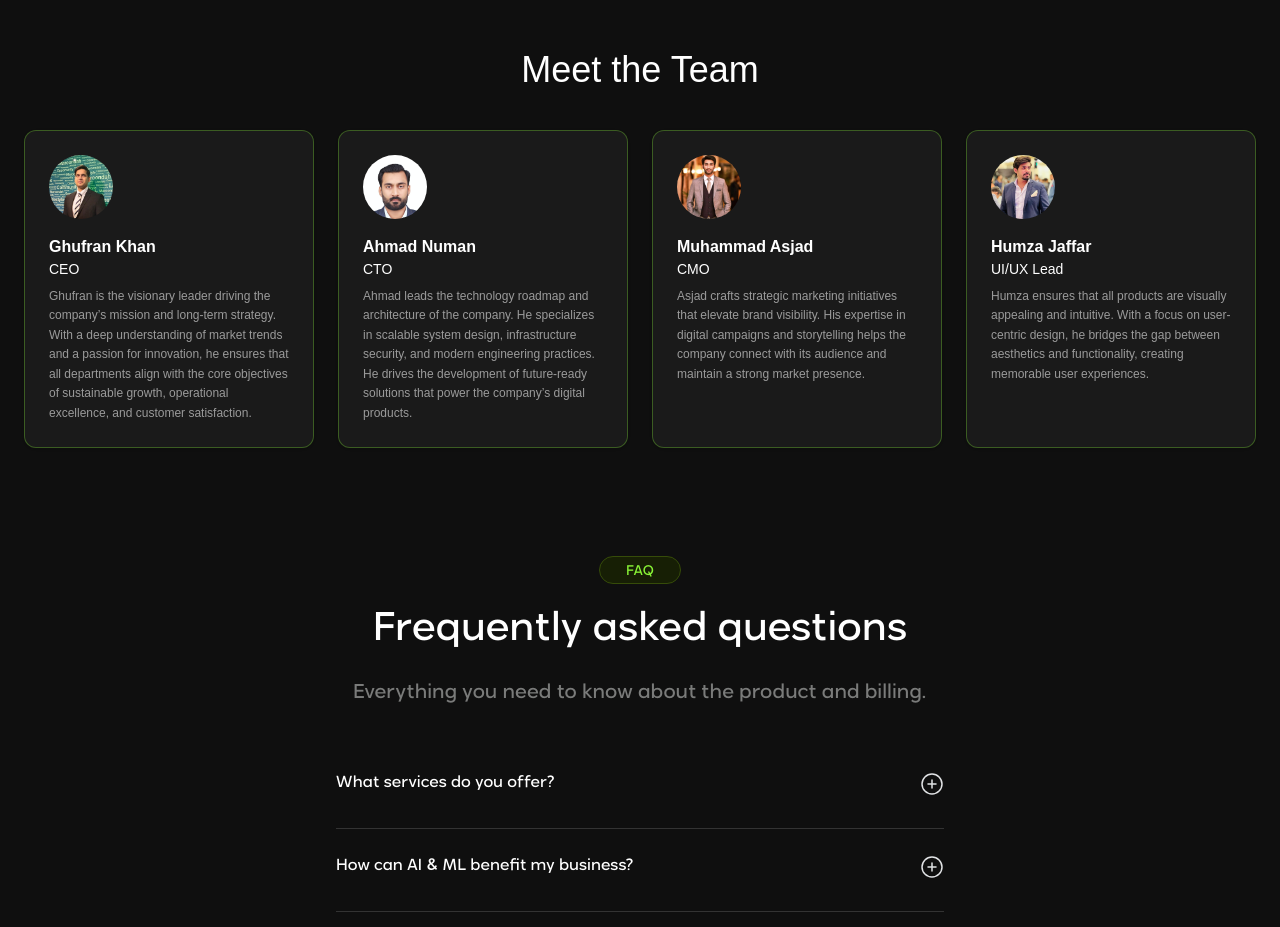
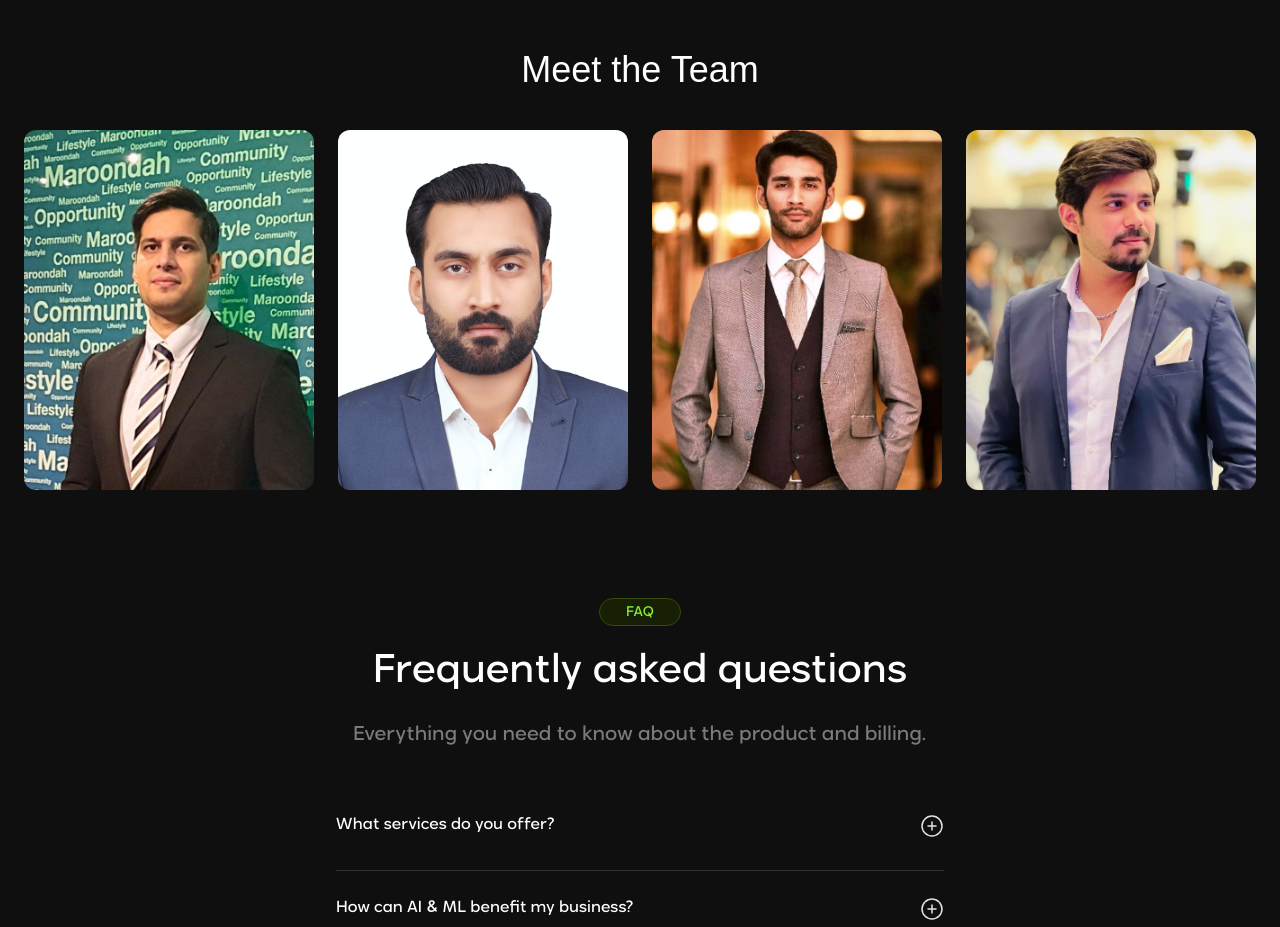
Before and after one commit to waleedgujjar/EMBIOTIX-main, a Next.js app in the folder EMBIOTIX-landing-page-main/: page / in a window 1280 px wide. Shown: the part 3420-4347 px from the top of the page. Built offline with nearby package versions, Linux system fonts and the light colour scheme.

Commit message:
Teams Update

```diff
--- a/EMBIOTIX-landing-page-main/src/app/globals.css
+++ b/EMBIOTIX-landing-page-main/src/app/globals.css
@@ -9,6 +9,15 @@
 }
 html {
   scroll-behavior: smooth;
+}
+.perspective {
+  perspective: 1000px;
+}
+.transform-style-preserve-3d {
+  transform-style: preserve-3d;
+}
+.backface-hidden {
+  backface-visibility: hidden;
 }
 .perspective {
   perspective: 1000px;
--- a/EMBIOTIX-landing-page-main/src/components/teams/page.tsx
+++ b/EMBIOTIX-landing-page-main/src/components/teams/page.tsx
@@ -1,4 +1,5 @@
 "use client";
+
 import Image from "next/image";
 import { motion } from "framer-motion";
 
@@ -42,8 +43,22 @@ export default function TeamGrid() {
             initial={{ opacity: 0, y: 20 }}
             animate={{ opacity: 1, y: 0 }}
             transition={{ delay: idx * 0.1, duration: 0.4 }}
-            className="bg-[#1a1a1a] w-full max-w-[296px] h-auto mx-auto p-6 rounded-xl border border-[#89f436]/30 text-left flex flex-col items-start shadow-sm"
+            className="perspective"
           >
+            <div className="relative w-full max-w-[296px] h-[360px] mx-auto">
+              <div className="group transition-transform duration-500 transform-style-preserve-3d w-full h-full hover:rotate-y-180">
+                {/* Front */}
+                <div className="absolute inset-0 rounded-xl overflow-hidden backface-hidden">
+                  <Image
+                    src={person.img}
+                    alt={person.name}
+                    fill
+                    className="object-cover w-full h-full"
+                  />
+                </div>
+
+                {/* Back */}
+                <div className="absolute inset-0 bg-[#1a1a1a] border border-[#89f436]/30 rounded-xl p-6 transform rotate-y-180 backface-hidden flex flex-col items-start text-left shadow-sm">
                   <Image
                     src={person.img}
                     alt={person.name}
@@ -51,11 +66,18 @@ export default function TeamGrid() {
                     height={64}
                     className="rounded-full object-cover object-top w-16 h-16 mb-4"
                   />
-            <h3 className="text-white font-bold text-base">{person.name}</h3>
-            <p className="text-white text-sm font-medium">{person.role}</p>
+                  <h3 className="text-white font-bold text-base">
+                    {person.name}
+                  </h3>
+                  <p className="text-white text-sm font-medium">
+                    {person.role}
+                  </p>
                   <p className="text-[#d1d1d1] text-xs leading-relaxed mt-2 opacity-70">
                     {person.desc}
                   </p>
+                </div>
+              </div>
+            </div>
           </motion.div>
         ))}
       </div>
```
Lines whose indentation alone changed are shown as unchanged.
